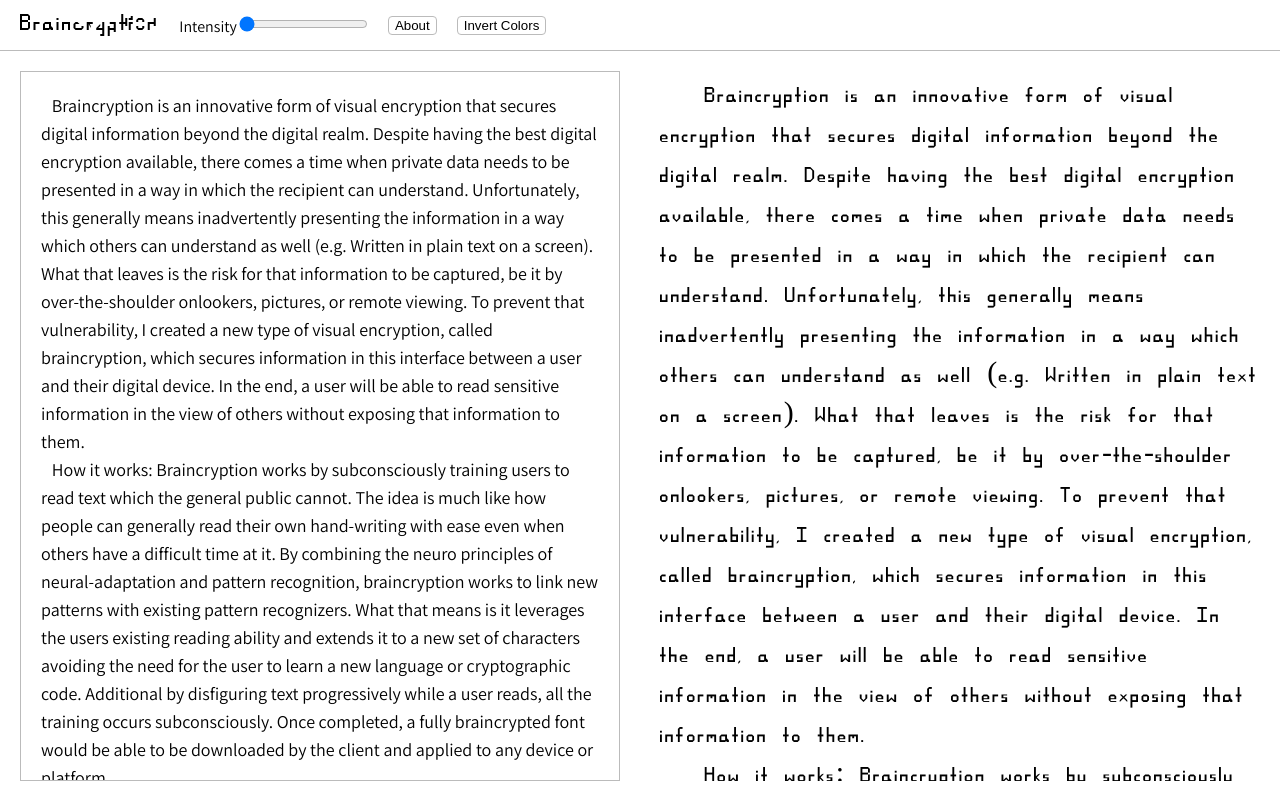
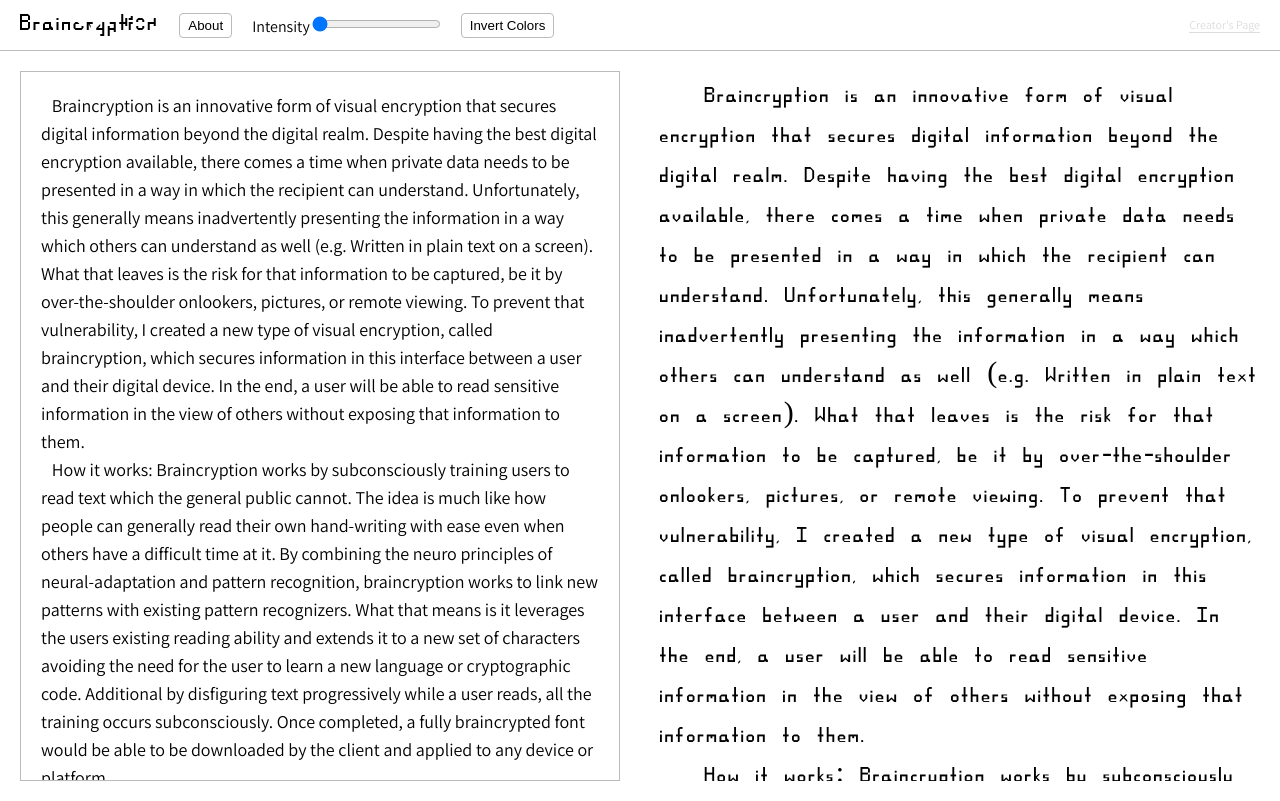
Before and after one commit to makakoa/braincryption, a website: page app/index.html in a window 1280 px wide. Drawn offline with Linux system fonts and the light colour scheme.

Commit message:
add creator link, fix intensity increase

```diff
--- a/app/index.html
+++ b/app/index.html
@@ -8,12 +8,16 @@
   <body>
     <div id='app'>
       <div id='top'>
+        <div id='left'>
         <span id='logo' class='three'>
           <span class='one'>Brain</span><span class='two'>cryp</span><span class='three'>tion</span>
         </span>
+        <button id='about'>About</button>
         <label>Intensity<input type='range' min='0' max='52' step='1' value='0' id='intensity' autocomplete='off'></label>
-        <button id='about'>About</button>
         <button id='invert'>Invert Colors</button>
+        </div><div id='right'>
+          <a id='creator-link' href='http://cameron-yee.com'>Creator's Page</a>
+        </div>
       </div>
 
       <div id='main'>
--- a/app/script.js
+++ b/app/script.js
@@ -58,8 +58,8 @@ function updateLegend(i) { // i = intensity
     sets.three = '';
   } else {
     sets.one = '';
-    sets.two = alphfreq.slice(0, i%26);
-    sets.three = alphfreq.slice(i%26);
+    sets.two = alphfreq.slice(i%26);
+    sets.three = alphfreq.slice(0, i%26);
   }
   levels.forEach(function(level) {
     sets[level].split('').forEach(function(letter) {
--- a/app/stylesheet.css
+++ b/app/stylesheet.css
@@ -30,6 +30,8 @@ body {
 }
 
 button {
+    padding: 4px 8px;
+    margin-right: 20px;
     cursor: pointer;
     border-radius: 4px;
     border: 1px solid #bbbbbb;
@@ -57,9 +59,17 @@ button:focus {
     border-bottom: 1px solid #bbbbbb;
 
     display: flex;
-    align-items: center;
+    justify-content: space-between;
 
     padding: 0 20px;
+}
+#left {
+    display: flex;
+    align-items: center;
+}
+#right {
+    display: flex;
+    align-items: center;
 }
 
 #main {
@@ -76,8 +86,15 @@ button:focus {
     margin-right: 20px;
 }
 
-button {
-    margin-right: 20px;
+#creator-link {
+    text-decoration: none;
+    border-bottom: 1px solid;
+    font-size: 12px;
+    float: right;
+    color: #dddddd;
+}
+#creator-link:hover {
+    color: #00b4ff;
 }
 
 .half {
```
